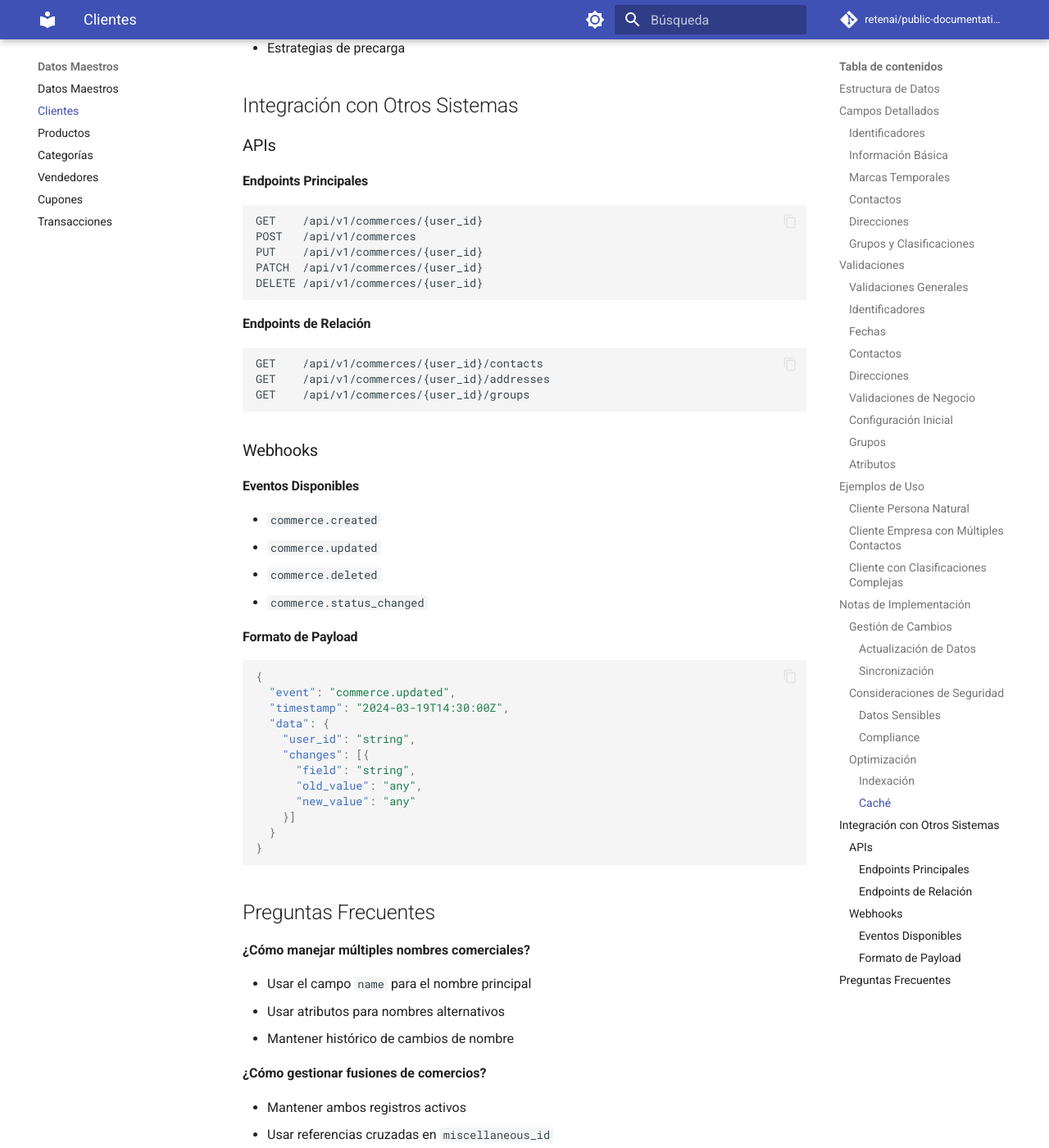
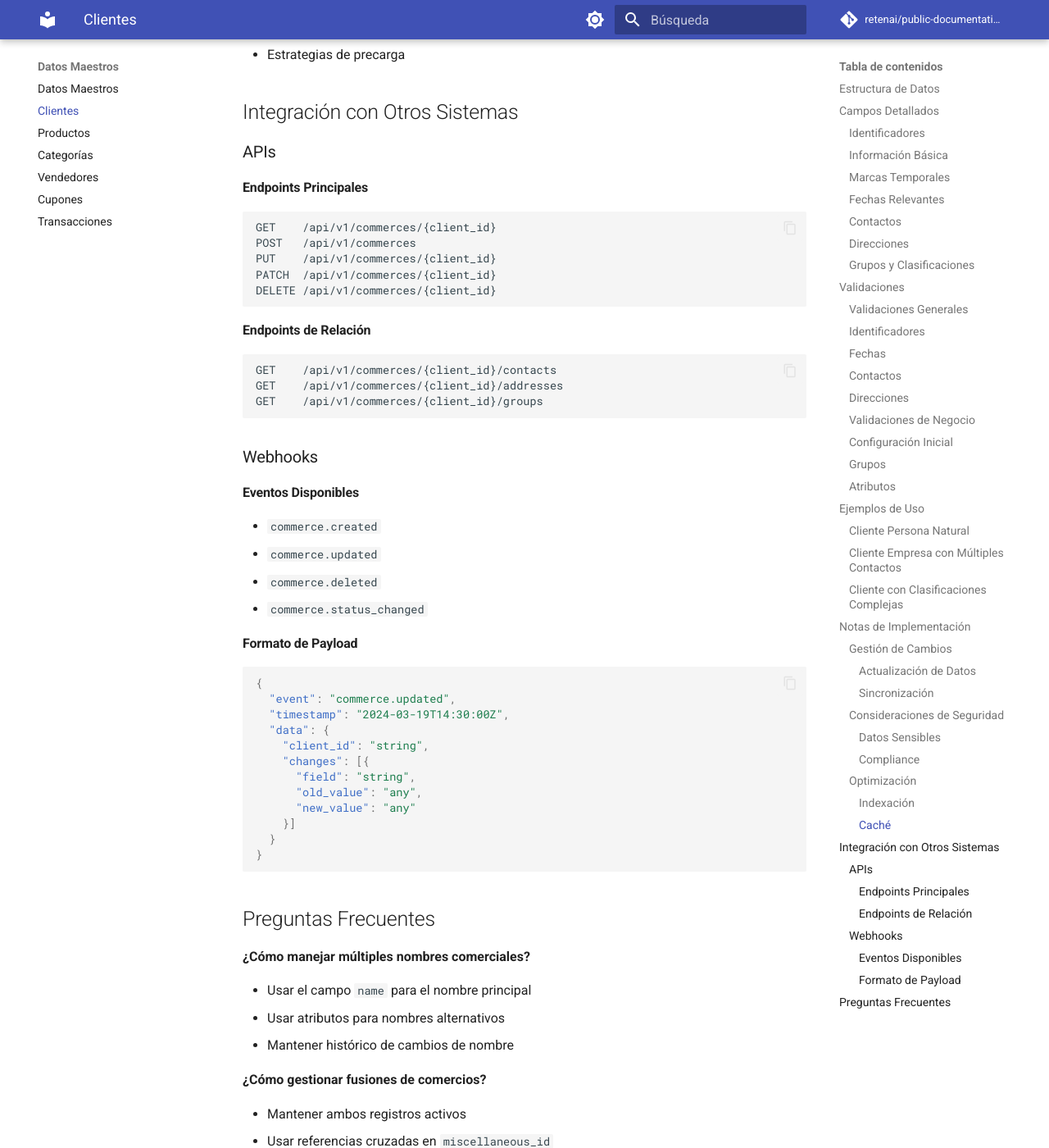
Before and after one commit to retenai/public-documentation, an MkDocs documentation site: the page built from docs/master-data/client/README.md, in a window 1280 px wide and 1400 px high, scrolled down 10003 px. Shown: the whole window at 82% size. Built offline with MkDocs 1.6.1 and Material for MkDocs 9.7.7, drawn with Linux system fonts in a browser that asks for light colours; comment, search, counter and statistics services are not loaded; some of the changed text lies outside the part shown.

Commit message:
docs: reorganize client timestamps and dates
- Remove internal _created_at and _updated_at fields\n- Group registration and setup dates into a dates object for better organization and future extensibility

````diff
--- a/docs/master-data/client/README.md
+++ b/docs/master-data/client/README.md
@@ -7,8 +7,7 @@
 ```json
 {
   // Identificadores
-  "user_id": "string",           // Identificador principal (not null)
-  "external_id": "string",       // Identificador externo del cliente
+  "client_id": "string",           // Identificador principal (not null)
 
   // Información básica
   "name": "string",              // Nombre del cliente
@@ -16,10 +15,12 @@
   // Marcas temporales
   "created_at": "timestamp",     // Fecha de creación en sistema cliente (not null)
   "updated_at": "timestamp",     // Fecha de última actualización en sistema cliente
-  "_created_at": "timestamp",    // Fecha de creación en Reten
-  "_updated_at": "timestamp",    // Fecha de última actualización en Reten
-  "sign_up_date": "timestamp",   // Fecha de registro (not null)
-  "set_up_date": "timestamp",    // Fecha de configuración inicial
+
+  // Fechas relevantes
+  "dates": {
+    "sign_up": "timestamp",      // Fecha de registro (not null)
+    "set_up": "timestamp",       // Fecha de configuración inicial
+  },
 
   // Ubicación
   "country": "string",           // País del cliente
@@ -82,10 +83,9 @@
 
 ### Identificadores
 
-| Campo       | Tipo   | Requerido | Descripción                             |
-| ----------- | ------ | --------- | --------------------------------------- |
-| user_id     | string | Sí        | Identificador único en Reten            |
-| external_id | string | No        | Identificador en el sistema del cliente |
+| Campo     | Tipo   | Requerido | Descripción                  |
+| --------- | ------ | --------- | ---------------------------- |
+| client_id | string | Sí        | Identificador único en Reten |
 
 ### Información Básica
 
@@ -96,14 +96,17 @@
 
 ### Marcas Temporales
 
-| Campo        | Tipo      | Requerido | Descripción                             |
-| ------------ | --------- | --------- | --------------------------------------- |
-| created_at   | timestamp | Sí        | Fecha de creación en sistema cliente    |
-| updated_at   | timestamp | No        | Última actualización en sistema cliente |
-| _created_at  | timestamp | Sí        | Fecha de creación en Reten              |
-| _updated_at  | timestamp | No        | Última actualización en Reten           |
-| sign_up_date | timestamp | Sí        | Fecha de registro inicial               |
-| set_up_date  | timestamp | No        | Fecha de configuración completada       |
+| Campo      | Tipo      | Requerido | Descripción                             |
+| ---------- | --------- | --------- | --------------------------------------- |
+| created_at | timestamp | Sí        | Fecha de creación en sistema cliente    |
+| updated_at | timestamp | No        | Última actualización en sistema cliente |
+
+### Fechas Relevantes
+
+| Campo         | Tipo      | Requerido | Descripción                  |
+| ------------- | --------- | --------- | ---------------------------- |
+| dates.sign_up | timestamp | Sí        | Fecha de registro inicial    |
+| dates.set_up  | timestamp | No        | Fecha de configuración final |
 
 ### Contactos
 
@@ -210,13 +213,12 @@
 
 ### Identificadores
 
-- `user_id` debe ser único en todo el sistema
-- `external_id` debe ser único por cliente
+- `client_id` debe ser único en todo el sistema
 
 ### Fechas
 
 - `created_at` no puede ser posterior a `updated_at`
-- `sign_up_date` no puede ser posterior a `set_up_date`
+- `dates.sign_up` no puede ser posterior a `dates.set_up`
 - Todas las fechas deben ser válidas y en formato ISO 8601
 
 ### Contactos
@@ -255,11 +257,12 @@
 
 ```json
 {
-  "user_id": "COM_001",
-  "external_id": "CLIENT_123",
+  "client_id": "COM_001",
   "name": "José Pérez",
   "created_at": "2024-03-19T10:00:00Z",
-  "sign_up_date": "2024-03-19T10:00:00Z",
+  "dates": {
+    "sign_up": "2024-03-19T10:00:00Z"
+  },
   "country": "CL",
   "contacts": [{
     "type": "primary",
@@ -289,7 +292,7 @@
 
 ```json
 {
-  "user_id": "COM_002",
+  "client_id": "COM_002",
   "name": "Supermercados El Sol",
   "contacts": [{
     "type": "primary",
@@ -330,7 +333,7 @@
 
 ```json
 {
-  "user_id": "COM_003",
+  "client_id": "COM_003",
   "name": "Distribuidora Mayor",
   "groups": [{
     "group_type": "channel",
@@ -411,19 +414,19 @@
 #### Endpoints Principales
 
 ```
-GET    /api/v1/commerces/{user_id}
+GET    /api/v1/commerces/{client_id}
 POST   /api/v1/commerces
-PUT    /api/v1/commerces/{user_id}
-PATCH  /api/v1/commerces/{user_id}
-DELETE /api/v1/commerces/{user_id}
+PUT    /api/v1/commerces/{client_id}
+PATCH  /api/v1/commerces/{client_id}
+DELETE /api/v1/commerces/{client_id}
 ```
 
 #### Endpoints de Relación
 
 ```
-GET    /api/v1/commerces/{user_id}/contacts
-GET    /api/v1/commerces/{user_id}/addresses
-GET    /api/v1/commerces/{user_id}/groups
+GET    /api/v1/commerces/{client_id}/contacts
+GET    /api/v1/commerces/{client_id}/addresses
+GET    /api/v1/commerces/{client_id}/groups
 ```
 
 ### Webhooks
@@ -442,7 +445,7 @@
   "event": "commerce.updated",
   "timestamp": "2024-03-19T14:30:00Z",
   "data": {
-    "user_id": "string",
+    "client_id": "string",
     "changes": [{
       "field": "string",
       "old_value": "any",
````
Also changed, not shown: other parts of docs/master-data/client/README.md (+1 -1 lines).
